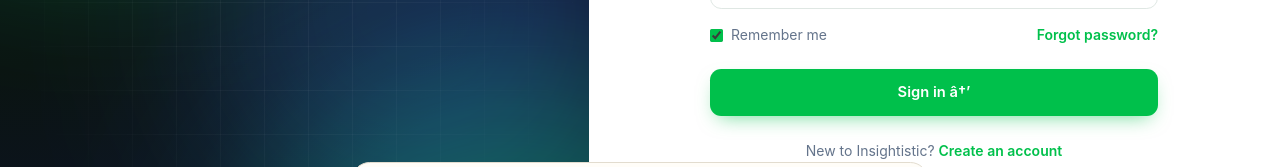
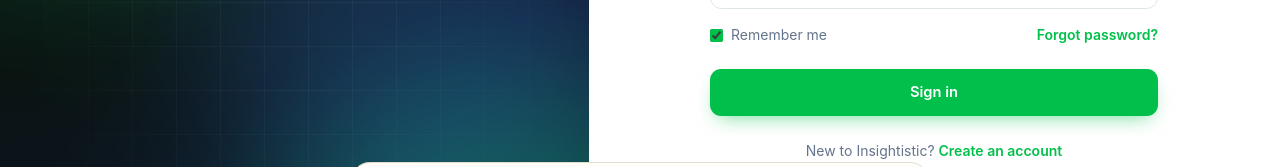
Before and after one commit to Shubochandrosarker/insightistic-app, a Next.js app in the folder insightistic-app/: page /login in a window 1280 px wide. Shown: the part 438-605 px from the top of the page. Built offline with nearby package versions, Linux system fonts and the light colour scheme; no server answers.

Commit message:
Fix auth button labels

```diff
--- a/insightistic-app/app/login/page.tsx
+++ b/insightistic-app/app/login/page.tsx
@@ -116,7 +116,7 @@ export default function Login() {
           </p>
 
           <button type="submit" disabled={busy || code.trim().length < 6} className="ins-btn mt-6">
-            {busy ? "Verifyingâ€¦" : "Verify â†’"}
+            {busy ? "Verifying..." : "Verify"}
           </button>
         </form>
       </AuthShell>
@@ -181,7 +181,7 @@ export default function Login() {
         </div>
 
         <button type="submit" disabled={busy} className="ins-btn mt-6">
-          {busy ? "Signing inâ€¦" : "Sign in â†’"}
+          {busy ? "Signing in..." : "Sign in"}
         </button>
       </form>
     </AuthShell>
```
